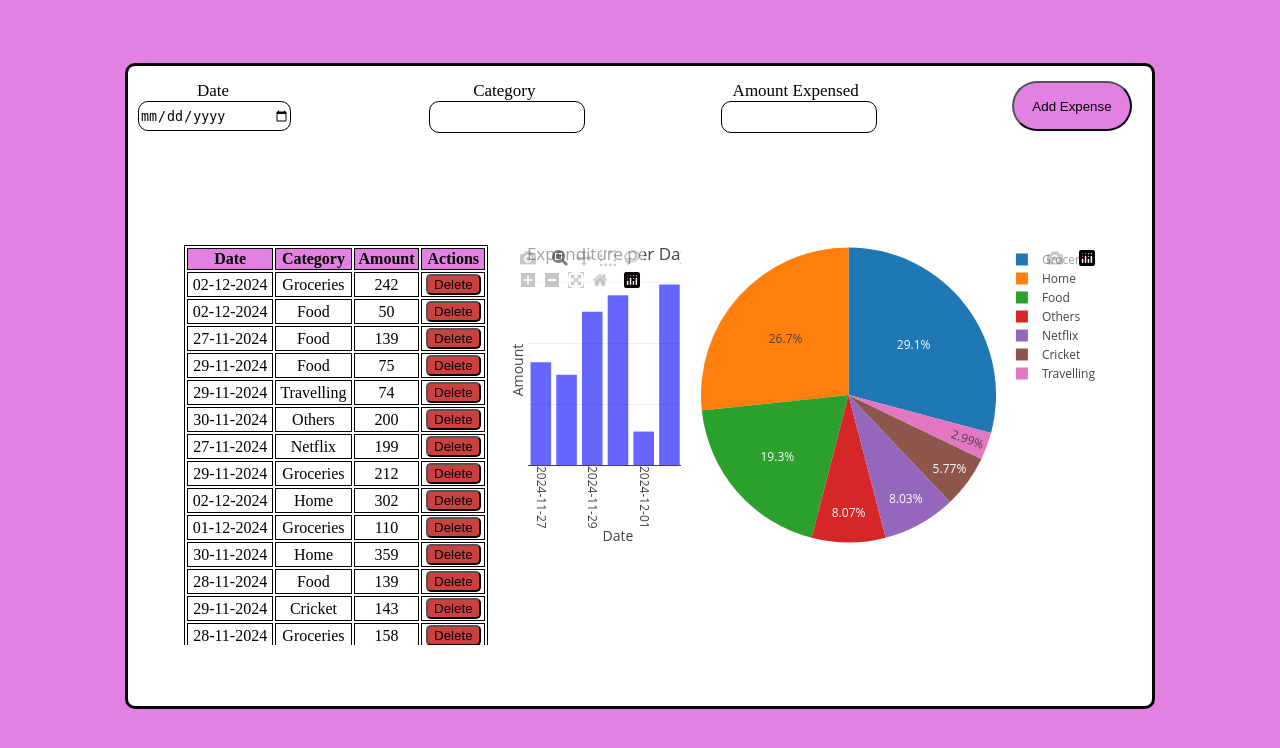
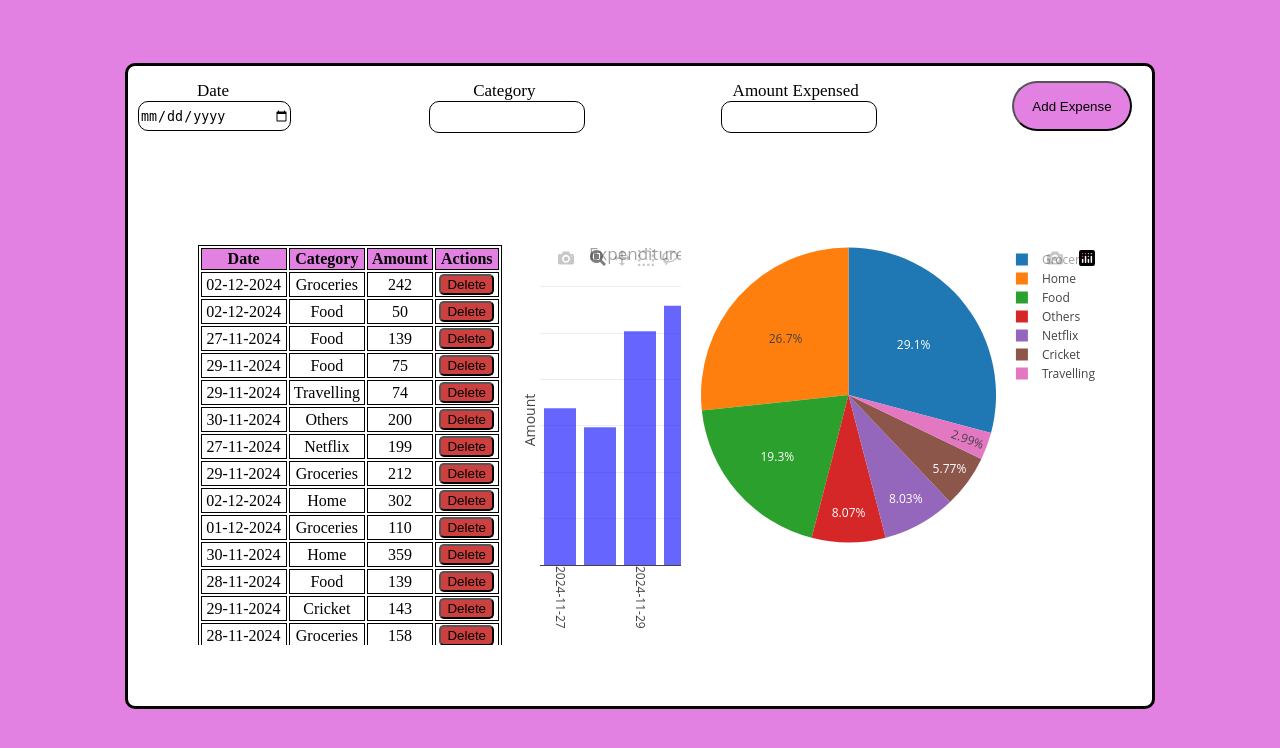
Before and after one commit to Abid-Ansari/ExpenseTrackerWebApp, a Flask app: page / in a window 1280 px wide. Shown: the top 748 px of the page. Run offline with Flask 3, Linux system fonts and the light colour scheme; some libraries are stand-ins or nearby versions.

Commit message:
changes in index and style.css

```diff
--- a/static/style.css
+++ b/static/style.css
@@ -25,14 +25,43 @@ body{
     text-align: center;
     font-size: 17px;
 }
+
+.allContent{
+    display: flex;
+    margin-top: 5%;
+    justify-content: space-between;
+    margin-left: 5%;
+    margin-right: 5%;
+}
+
 .History{
     height: 400px;
     min-width: 33%;
     overflow-y: auto;
     width: 400px;
-    margin-left: 5px;
+    margin-left: 2%;
     padding: 0;
 }
+
+#barChart{
+    overflow-x: auto;
+    width: 300px;
+    height:400px;
+    margin-left: 2%;
+    margin-right: 20px;
+    padding: 0;
+}
+
+#piechart{
+    padding: auto;
+    width: 10px;
+    min-width: 10%;
+    height:400px;
+    max-width: fit-content;
+ }
+
+
+
 
 table{
     width: 100%;
@@ -43,20 +72,9 @@ td,tr,table,th{
   text-align: center;
 }
 
-.allContent{
-    display: flex;
-    margin-top: 5%;
-    justify-content: space-between;
-    margin-left: 5%;
-    margin-right: 5%;
-}
 
-#piechart{
-   padding: auto;
-   width: 10px;
-   min-width: 10%;
-   max-width: fit-content;
-}
+
+
 
 input{
     height: 28px;
@@ -96,11 +114,3 @@ thead{
 .btn:hover{
     background-color: red;
 }
-
-#barChart{
-    overflow-x: auto;
-    width: 300px;
-    height:350px;
-    margin-left: 20px;
-    margin-right: 20px;
-}
--- a/templates/index.html
+++ b/templates/index.html
@@ -27,12 +27,13 @@
                 <label for="amount" style="display: block;">Amount Expensed</label>
                 <input type="number" id="amount" name="amount" required>
             </div>
-            <button type="submit" onclick="AddExpense()" id="submitButton">Add
+            <button type="submit" id="submitButton">Add
                 Expense</button>
         </form>
 
         <div class="allContent">
 
+            <!-- History Div -->
         <div class="History">
             <table>
                 <thead>
@@ -49,8 +50,8 @@
                         <td>{{data.category}}</td>
                         <td>{{data.amount}}</td>
                         <td>
-                            <a href="/delete/{{data.sno}}"><button class="btn" id="delete"
-                                    onclick="deleteRow()">Delete</button></a>
+                             <button class="btn" id="{{data.sno}}"
+                                    onclick="deleteRow(id)">Delete</button></a>
                         </td>
                     </tr>
                     {% endfor %}
@@ -79,47 +80,18 @@
 
         }
 
-        function AddExpense() {
+
+        function deleteRow(id) {
+            if(confirm("Do you want to delete this entry ?")){
+                end_point = '/delete/'+id
+                window.location.href = end_point
 
 
 
 
-            let table_row = document.createElement('tr')
 
-            let date = document.createElement('td')
-            date.innerHTML = document.getElementById('date').value
-            let category = document.createElement('td')
-            category.innerHTML = document.getElementById('category').value
-            let amount = document.createElement('td')
-            amount.innerHTML = document.getElementById('amount').value
-            let actions = document.createElement('td')
-            actions.innerHTML = ' <button class="btn" id="delete" onclick="deleteRow()">Delete</button> '
+           }
 
-            table_row.appendChild(date)
-            table_row.appendChild(category)
-            table_row.appendChild(amount)
-            table_row.appendChild(actions)
-
-            let table_body = document.getElementsByTagName('tbody')[0]
-            console.log(table_body)
-            table_body.appendChild(table_row)
-            console.log(table_body)
-
-
-        }
-
-
-        function deleteRow() {
-            let table_body = document.getElementsByTagName('tbody')[0]
-            let rows = table_body.querySelectorAll('tr')
-            rows.forEach(element => {
-                actions = element.querySelectorAll('td')[3]
-                delButton = actions.querySelectorAll('button')[1]
-                delButton.addEventListener('click', (e) => {
-                    row = e.target.parentNode.parentNode
-                    table_body.removeChild(row)
-                })
-            });
         }
 
 
@@ -147,10 +119,10 @@
         var bar_data = JSON.parse('{{bar_graph_data|safe}}')
         var date = bar_data.map(item => item.date)
         var exp = bar_data.map(item => item.amount)
-        console.log(date)
-        var layout_bar = {  margin: { l: 20, r: 0, b: 80, t: 30 },height:300 ,width:200,  title: 'Expenditure per Day',
-                           xaxis:{title:'Date',tickformat: '%Y-%m-%d',tickangle:90} ,yaxis:{title:'Amount' , showticklabels:false}   };
-        console.log(bar_data)
+
+        var layout_bar = {  margin: { l: 20, r: 0, b: 80, t: 30 },height:400 ,width:300,  title: 'Expenditure per Day',
+                           xaxis:{tickformat: '%Y-%m-%d',tickangle:90} ,yaxis:{title:'Amount' , showticklabels:false}   };
+
 
         var plot_data = [{
             x:date,
```
Also changed, not shown: instance/MyExpenses.db.
